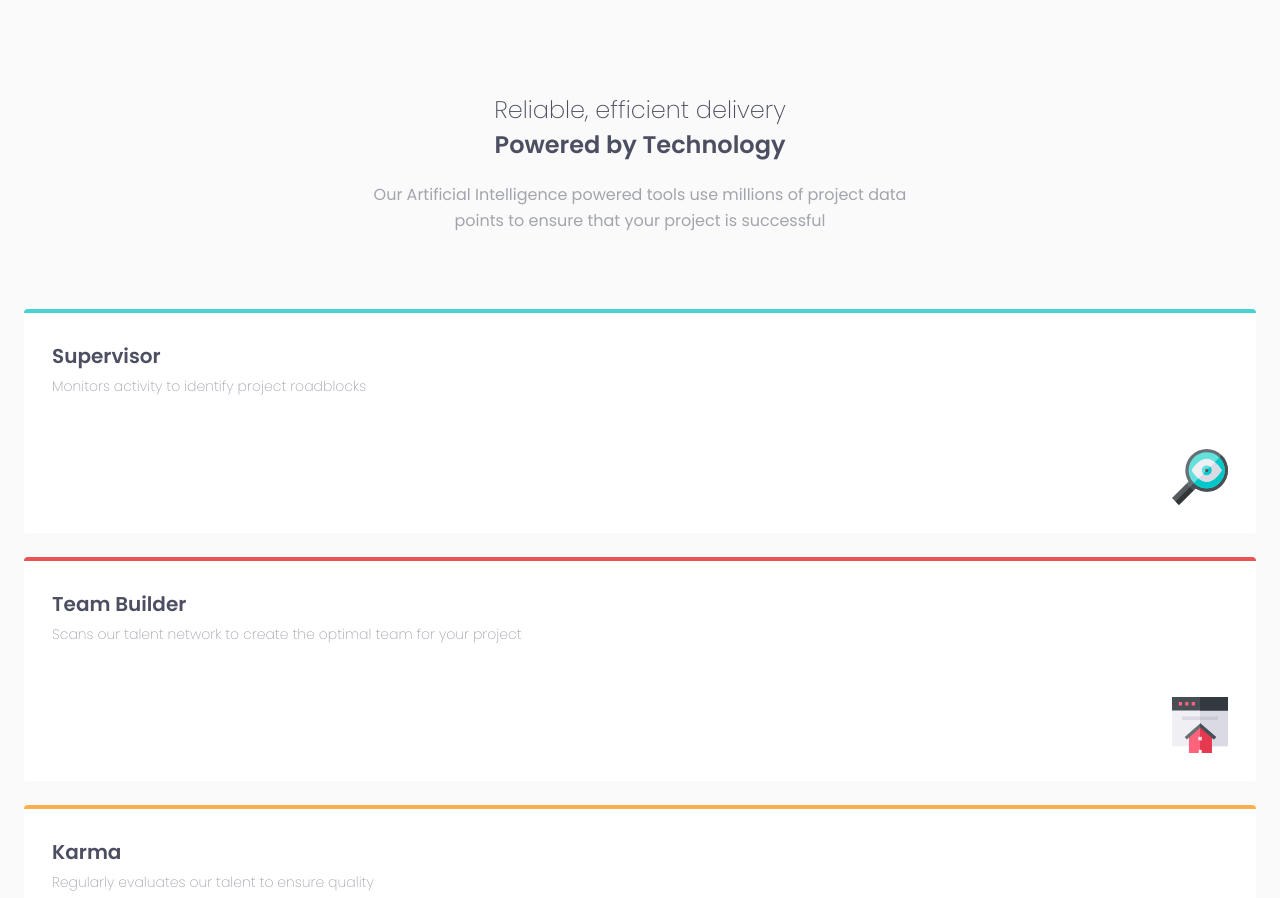
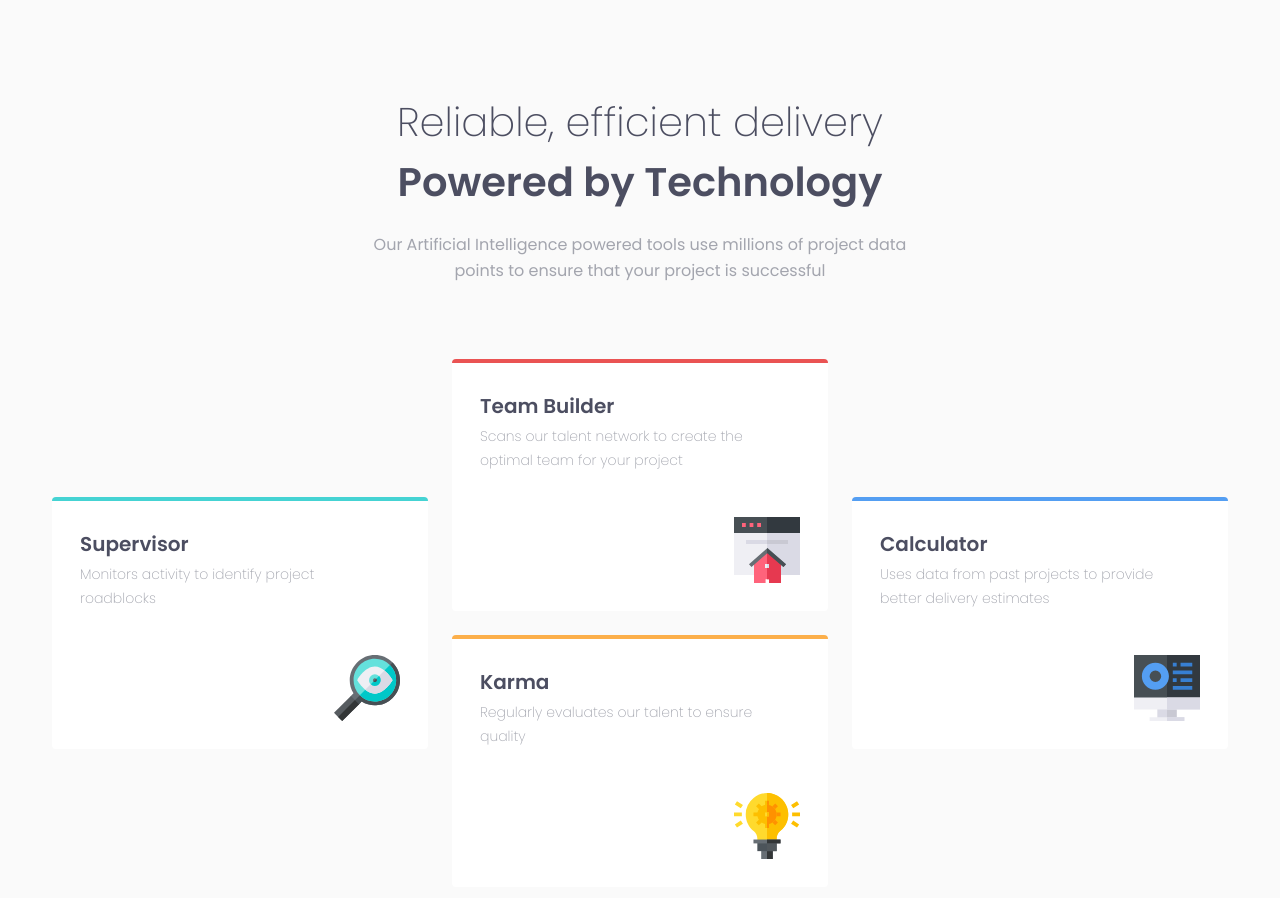
Before and after one commit to AgataLiberska/four-card-feature, a plain HTML site: page index.html in a window 1280 px wide. Shown: the top 898 px of the page. Drawn offline with Linux system fonts and the light colour scheme.

Commit message:
add tablet and desktop styling

```diff
--- a/scss/_feature.scss
+++ b/scss/_feature.scss
@@ -3,7 +3,6 @@
     margin: 5.75rem 1.5rem; //92px
     color: $grayishBlue;
     text-align: center;
-
     font-weight: $font-light;
 
     &__intro {
@@ -14,6 +13,10 @@
     &__intro__title {
         font-size: $font-xl;
         color: $veryDarkBlue;
+
+        @include breakpoint-up(medium) {
+            font-size: $font-xxl;
+        }
     }
 
     &__intro__headline {
@@ -21,6 +24,10 @@
         font-size: $font-xl;
         color: $veryDarkBlue;
         font-weight: $font-bold;
+
+        @include breakpoint-up(medium) {
+            font-size: $font-xxl;
+        }
     }
 
     &__intro__desc {
@@ -33,27 +40,59 @@
 
     &__grid {
         display: grid;
+        margin: 0 auto;
         grid-template-columns: 1fr;
-        grid-gap: 1.5rem 0;
+        gap: 1.5rem;
+        justify-items: center;
 
+        @include breakpoint-up(medium) {
+            max-width: 52.5rem;
+            grid-template-columns: 1fr 1fr;
+        }
+
+        @include breakpoint-up(large) {
+            max-width: 73.5rem;
+            margin: 0 auto;
+            grid-template-columns: repeat(3, 1fr);
+            grid-template-rows: repeat(4, 1fr);
+            grid-template-areas:
+                ".          team-builder ."
+                "supervisor team-builder calculator"
+                "supervisor karma        calculator"
+                ".          karma        .";
+        }
     }
 
     &__grid__item {
         position: relative;
+        height: 14rem; //224px
         width: 100%;
-        height: 14rem; //224px
+        max-width: 25rem; //400px
+        //margin: 0 auto;
         padding: 1.75rem;
         background-color: $white;
+        text-align: left;
         border-radius: 0.25rem;
-        text-align: left;
         border-top-width: 0.25rem;
         border-top-style: solid;
+
+        @include breakpoint-up(medium) {
+            padding-right: 4rem;
+        }
+
+        @include breakpoint-up(large) {
+            height: 15.75rem; //252px
+        }
 
         &.supervisor {
             border-top-color: $cyan;
 
             & > a:hover, a:focus {
                 color: $cyan;
+            }
+
+            @include breakpoint-up(large) {
+                grid-area: supervisor;
             }
         }
 
@@ -63,6 +102,10 @@
             & > a:hover, a:focus {
                 color: $red;
             }
+
+            @include breakpoint-up(large) {
+                grid-area: team-builder;
+            }
         }
 
         &.karma {
@@ -71,6 +114,10 @@
             & > a:hover, a:focus {
                 color: $orange;
             }
+
+            @include breakpoint-up(large) {
+                grid-area: karma;
+            }
         }
 
         &.calculator {
@@ -78,6 +125,10 @@
 
             & > a:hover, a:focus {
                 color: $blue;
+            }
+
+            @include breakpoint-up(large) {
+                grid-area: calculator;
             }
         }
     }
@@ -108,5 +159,9 @@
         height: 3.5rem;
         width: 3.5rem;
 
+        @include breakpoint-up(large) {
+            height: 4.125rem;
+            width: 4.125rem;
+        }
     }
 }
--- a/scss/_mixins.scss
+++ b/scss/_mixins.scss
@@ -0,0 +1,9 @@
+//breakpoints: 600px, 1024px
+
+$breakpoints-up: ("medium" : "37rem", "large": "64rem");
+
+@mixin breakpoint-up($size) {
+    @media (min-width: map-get($breakpoints-up, $size )) {
+        @content;
+    }
+}
--- a/scss/_variables.scss
+++ b/scss/_variables.scss
@@ -12,6 +12,7 @@ $white: hsl(0,0,100%);
 
 // FONT SIZES
 
+$font-xxl: 2.5rem; //40px
 $font-xl: 1.5rem;       //24px
 $font-lg: 1.25rem;      //20px
 $font-med: 1rem;    //16px
```
Also changed, not shown: css/styles.css, scss/_footer.scss (added), 1 other file.
